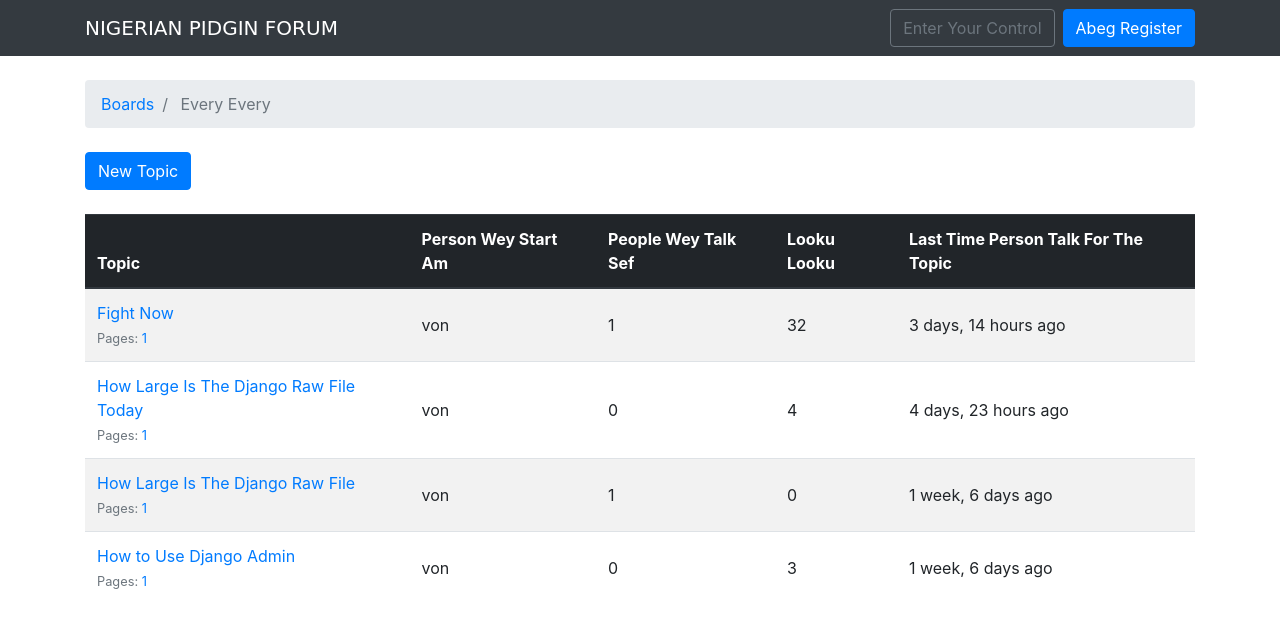
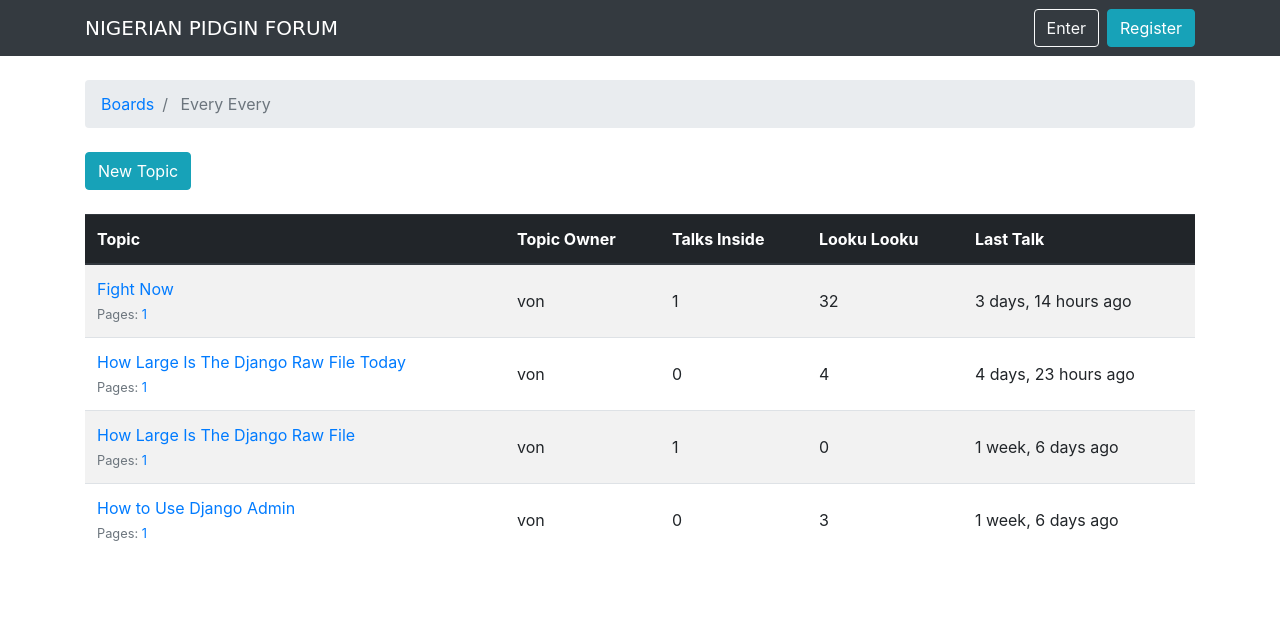
Before and after one commit to webdesignerVoN/nigerian-pidgin, a Django app: page /boards/1/ in a window 1280 px wide. Shown: the top 628 px of the page. Run offline with Django 3.2, Linux system fonts and the light colour scheme; data comes from the database, SQL or seed files in the repository; both versions use the stored data as it was after the commit; some libraries are stand-ins or nearby versions; some web fonts are replaced.

Commit message:
Final Commit

```diff
--- a/templates/base.html
+++ b/templates/base.html
@@ -49,7 +49,7 @@
 
     				<ul class="navbar-nav ml-auto">
 
-                        <li class="nav-item dropdown" >
+                        <li class="nav-item" >
 
     						<a class="nav-link" dropdown-toggle href="#" id="userMenu" data-toggle='dropdown' aria-haspopup='true' aria-expanded='false'> {{ user.username }} </a>
 
@@ -73,9 +73,9 @@
 
                     <form class="form-inline ml-auto">
 
-                        <a href="{% url 'login' %}" class="btn btn-outline-secondary"> Enter Your Control </a>
+                        <a href="{% url 'login' %}" class="btn btn-outline-light">Enter</a>
 
-                        <a href="{% url 'signup' %}" class="btn btn-primary ml-2"> Abeg Register </a>
+                        <a href="{% url 'signup' %}" class="btn btn-info ml-2">Register</a>
 
                     </form>
 
--- a/templates/home.html
+++ b/templates/home.html
@@ -16,11 +16,11 @@
 
 		            <th>Forums</th>
 
-   				      <th>Posts Wey Dey Inside</th>
+   				      <th>Posts</th>
 
-   			      	<th>Topics Wey Dey Inside</th>
+   			      	<th>Topics</th>
 
-        				<th>Last Post For Inside</th>
+        				<th>Last Post</th>
 
    			    </tr>
 
--- a/templates/login.html
+++ b/templates/login.html
@@ -22,7 +22,7 @@
 
                         {% include 'includes/form.html' %}
 
-                        <button type="submit" class="btn btn-primary btn-block"> Enter </button>
+                        <button type="submit" class="btn btn-info btn-block"> Enter </button>
 
                     </form>
 
--- a/templates/new_topic.html
+++ b/templates/new_topic.html
@@ -40,7 +40,7 @@
 
         {% include 'includes/form.html' %}
 
-    	<button type="submit" class="btn btn-success"> Post Your New Topic Jare </button>
+    	<button type="submit" class="btn btn-info"> Post Am Jare </button>
 
     </form>
 
--- a/templates/password_change_done.html
+++ b/templates/password_change_done.html
@@ -15,10 +15,10 @@
 
     <div class="alert alert-success" role="alert">
 
-        <strong>Success!</strong> Ogbeni Calm Down. Your Control Done Change!
+        <strong>Success!</strong> Oya! Your Control Done Change!
 
     </div>
 
-    <a href="{% url 'home' %}" class="btn btn-secondary"> Go Back To The Front Page </a>
+    <a href="{% url 'home' %}" class="btn btn-secondary"> Go The Front Page </a>
 
 {% endblock %}
--- a/templates/password_reset.html
+++ b/templates/password_reset.html
@@ -22,7 +22,7 @@
 
                         {% include 'includes/form.html' %}
 
-                        <button type="submit" class="btn btn-primary btn-block"> Send New Control For My Mail </button>
+                        <button type="submit" class="btn btn-info btn-block"> Send New Control For My Mail </button>
 
                     </form>
 
--- a/templates/password_reset_confirm.html
+++ b/templates/password_reset_confirm.html
@@ -33,7 +33,7 @@
 
                         {% include 'includes/form.html' %}
 
-                        <button type="submit" class="btn btn-success btn-block"> Change Your Control </button>
+                        <button type="submit" class="btn btn-info btn-block"> Change Your Control </button>
 
                         </form>
 
@@ -45,7 +45,7 @@
 
                         </div>
 
-                        <a href="{% url 'password_reset' %}" class="btn btn-primary btn-block"> Oya Try Again To Get New Control </a>
+                        <a href="{% url 'password_reset' %}" class="btn btn-info btn-block"> Oya Try Again To Get New Control </a>
 
                     {% endif %}
 
--- a/templates/password_reset_done.html
+++ b/templates/password_reset_done.html
@@ -12,11 +12,11 @@
 
                 <div class="card-body">
 
-                    <h3 class="card-title"> Change Your Control </h3>
+                    <h3 class="card-title">Change Your Control</h3>
 
                     <p>We done send link to your mail wey go help you change your control to new one. If you no see am for your inbox, just check your spam. E go dey there.</p>
 
-                    <a href="{% url 'login' %}" class="btn btn-primary btn-block"> Go Back To Where You Fit Enter Your Control  </a>
+                    <a href="{% url 'login' %}" class="btn btn-info btn-block">Enter Nigerian Pidgin</a>
 
                     </form>
 
--- a/templates/reply_topic.html
+++ b/templates/reply_topic.html
@@ -25,11 +25,11 @@
 
 {% block breadcrumb %}
 
-<li class="breadcrumb-item"> <a href="{% url 'home' %}"> Boards </a> </li>
+<li class="breadcrumb-item"> <a href="{% url 'home' %}"> Forums </a> </li>
 <li class="breadcrumb-item"> <a href="{% url 'board_topics' topic.board.pk %}"> {{topic.board.name}} </a> </li>
 <li class="breadcrumb-item"> <a href="{% url 'topic_posts' topic.board.pk topic.pk %}"> {{topic.subject}} </a> </li>
 
-<li class="breadcrumb-item active"> Talk Your Own </li>
+<li class="breadcrumb-item active">Talk Your Own</li>
 
 {% endblock %}
 
@@ -41,7 +41,7 @@
 
         {% include 'includes/form.html' %}
 
-        <button type="submit" class="btn btn-success"> Talk Your Own </button>
+        <button type="submit" class="btn btn-info">Talk Your Own</button>
 
     </form>
 
--- a/templates/signup.html
+++ b/templates/signup.html
@@ -12,7 +12,7 @@
 
                 <div class="card-body">
 
-                    <h3 class="card-title"> Sign Up </h3>
+                    <h3 class="card-title">Register</h3>
 
                     <form method="post" novalidate>
 
@@ -20,13 +20,13 @@
 
                         {% include 'includes/form.html' %}
 
-                        <button type="submit" class="btn btn-primary btn-block"> Oya Get Your Cabal </button>
+                        <button type="submit" class="btn btn-info btn-block"> Oya Get Your Cabal </button>
 
                     </form>
 
                 </div>
 
-                <div class="card-footer text-muted text-center"> You Already Get Cabal? <a href="{% url 'login' %}"> Oya Enter Your Control </a>
+                <div class="card-footer text-muted text-center"> You Already Get Cabal? <a href="{% url 'login' %}"> Oya Enter Your Control Here </a>
 
                 </div>
 
--- a/templates/topic_posts.html
+++ b/templates/topic_posts.html
@@ -9,7 +9,7 @@
 
 {% block breadcrumb %}
 
-<li class="breadcrumb-item"> <a href="{% url 'home' %}"> Boards </a> </li>
+<li class="breadcrumb-item"> <a href="{% url 'home' %}"> Forums </a> </li>
 <li class="breadcrumb-item"> <a href="{% url 'board_topics' topic.board.pk %}"> {{topic.board.name}} </a> </li>
 
 <li class="breadcrumb-item active"> {{ topic.subject }} </li>
@@ -20,7 +20,7 @@
 
     <div class="mb-4">
 
-        <a href="{% url 'reply_topic' topic.board.pk topic.pk %}" class="btn btn-primary" role="button">Reply</a>
+        <a href="{% url 'reply_topic' topic.board.pk topic.pk %}" class="btn btn-info" role="button">Reply</a>
 
     </div>
 
--- a/templates/topics.html
+++ b/templates/topics.html
@@ -22,7 +22,7 @@
 
 <div class="mb-4">
 
-	<a href="{% url 'new_topic' board.pk %}" class="btn btn-primary"> New Topic </a>
+	<a href="{% url 'new_topic' board.pk %}" class="btn btn-info">New Topic</a>
 
 </div>
 
@@ -35,13 +35,13 @@
 
 		        <th>Topic</th>
 
-   			   	<th> Person Wey Start Am</th>
+   			   	<th>Topic Owner</th>
 
-            <th>People Wey Talk Sef</th>
+            <th>Talks Inside</th>
 
             <th>Looku Looku</th>
 
-            <th>Last Time Person Talk For The Topic</th>
+            <th>Last Talk</th>
 
    			</tr>
 
```
Also changed, not shown: db.sqlite3.
